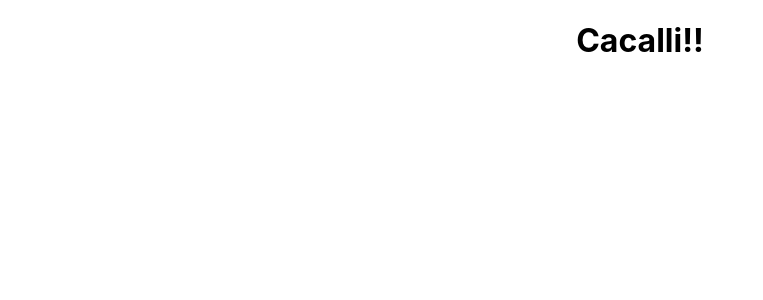
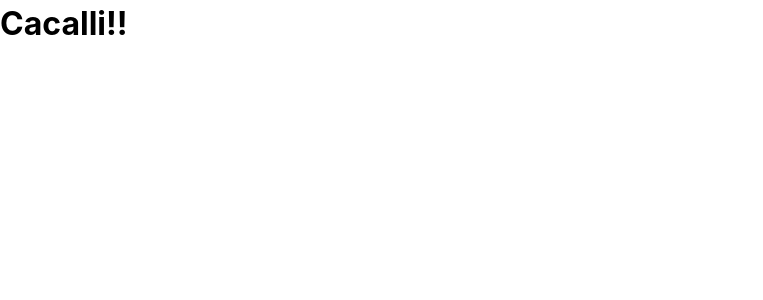
Before and after one commit to Cacalli/cacalli-frontend, a React (Create React App) app: page / in a window 1280 px wide. Shown: the top 300 px of the page, without its empty margins (0-763 px from the left). Built offline with nearby package versions, Linux system fonts and the light colour scheme.

Commit message:
adding reset file

```diff
--- a/src/App.css
+++ b/src/App.css
@@ -1,38 +1,52 @@
-.App {
-  text-align: center;
+/*
+  1. Use a more-intuitive box-sizing model.
+*/
+*, *::before, *::after {
+  box-sizing: border-box;
 }
-
-.App-logo {
-  height: 40vmin;
-  pointer-events: none;
+/*
+  2. Remove default margin
+*/
+* {
+  margin: 0;
 }
-
-@media (prefers-reduced-motion: no-preference) {
-  .App-logo {
-    animation: App-logo-spin infinite 20s linear;
-  }
+/*
+  3. Allow percentage-based heights in the application
+*/
+html, body {
+  height: 100%;
 }
-
-.App-header {
-  background-color: #282c34;
-  min-height: 100vh;
-  display: flex;
-  flex-direction: column;
-  align-items: center;
-  justify-content: center;
-  font-size: calc(10px + 2vmin);
-  color: white;
+/*
+  Typographic tweaks!
+  4. Add accessible line-height
+  5. Improve text rendering
+*/
+body {
+  line-height: 1.5;
+  -webkit-font-smoothing: antialiased;
 }
-
-.App-link {
-  color: #61dafb;
+/*
+  6. Improve media defaults
+*/
+img, picture, video, canvas, svg {
+  display: block;
+  max-width: 100%;
 }
-
-@keyframes App-logo-spin {
-  from {
-    transform: rotate(0deg);
-  }
-  to {
-    transform: rotate(360deg);
-  }
+/*
+  7. Remove built-in form typography styles
+*/
+input, button, textarea, select {
+  font: inherit;
 }
+/*
+  8. Avoid text overflows
+*/
+p, h1, h2, h3, h4, h5, h6 {
+  overflow-wrap: break-word;
+}
+/*
+  9. Create a root stacking context
+*/
+#root, #__next {
+  isolation: isolate;
+}
```
